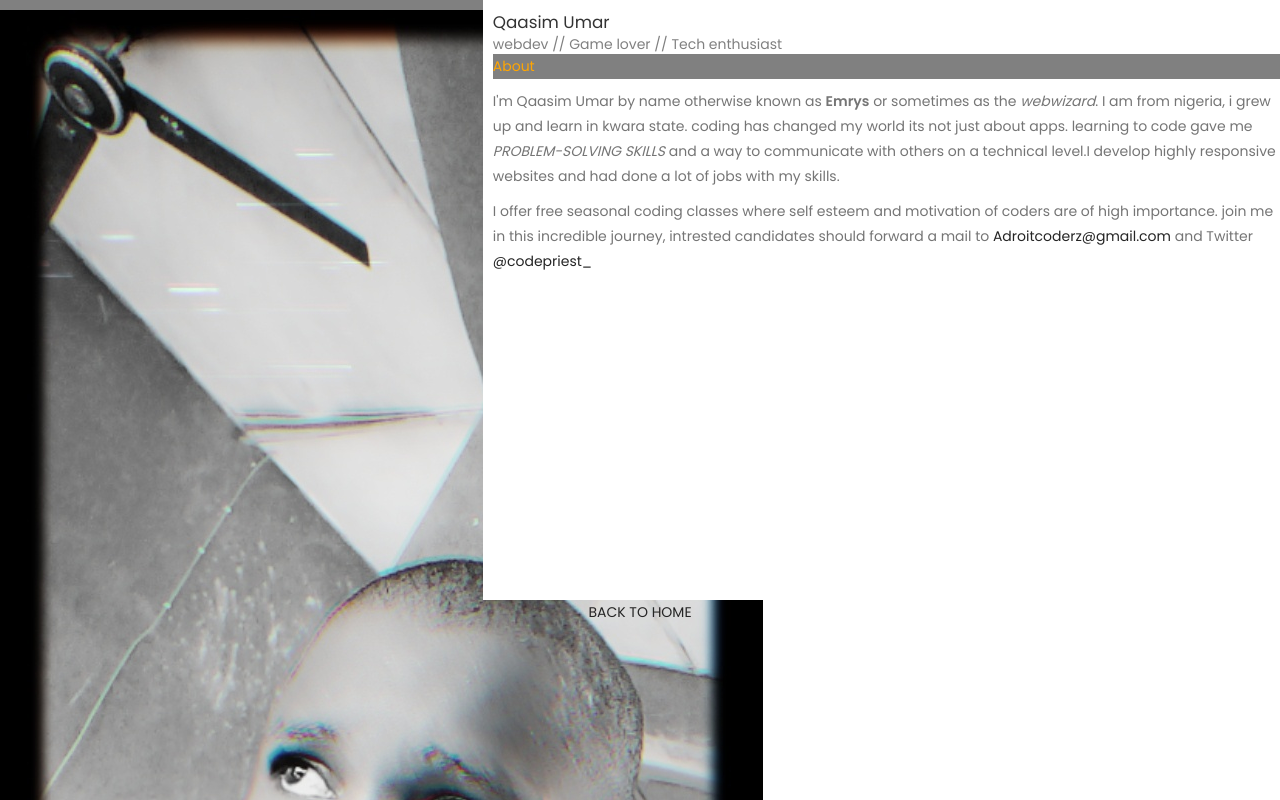
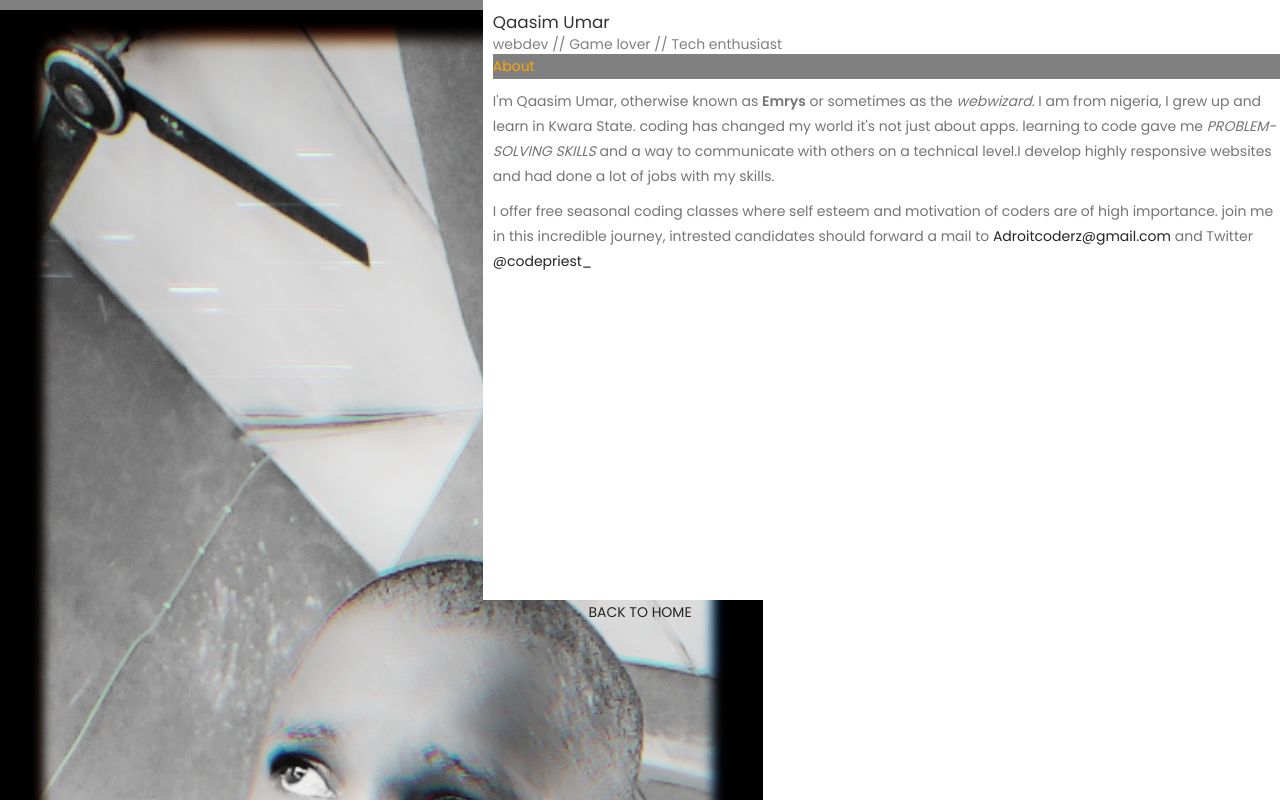
Before and after one commit to d-emrys/d-emrys.github.io, a plain HTML site: page aboutus.html in a window 1280 px wide. Shown: the top 800 px of the page. Drawn offline with Linux system fonts and the light colour scheme; files whose address does not match are found by name.

Commit message:
Update aboutus.html
fixed typos

```diff
--- a/aboutus.html
+++ b/aboutus.html
@@ -79,8 +79,8 @@
 
  <p style="background:gray; color:orange; marginright:80%; border-width:1px; border-color:red;"> About </p>
 <p>
- I'm Qaasim Umar by name otherwise known as <b>Emrys</b> or sometimes as the  <i>webwizard</i>. I am from nigeria, i grew up and learn in kwara state.
- </i></b> coding has changed my world its not just about apps. learning to code gave me <i> PROBLEM-SOLVING SKILLS</i> and a way to communicate with others on a technical level.I develop highly responsive websites and had done a lot of jobs with my skills.
+ I'm Qaasim Umar, otherwise known as <b>Emrys</b> or sometimes as the <i>webwizard</i>. I am from nigeria, I grew up and learn in Kwara State.
+ </i></b> coding has changed my world it's not just about apps. learning to code gave me <i> PROBLEM-SOLVING SKILLS</i> and a way to communicate with others on a technical level.I develop highly responsive websites and had done a lot of jobs with my skills.
 </p>
 <p>
 I offer free seasonal coding classes where self esteem and motivation of coders are of high importance. join me in this incredible journey,
```
